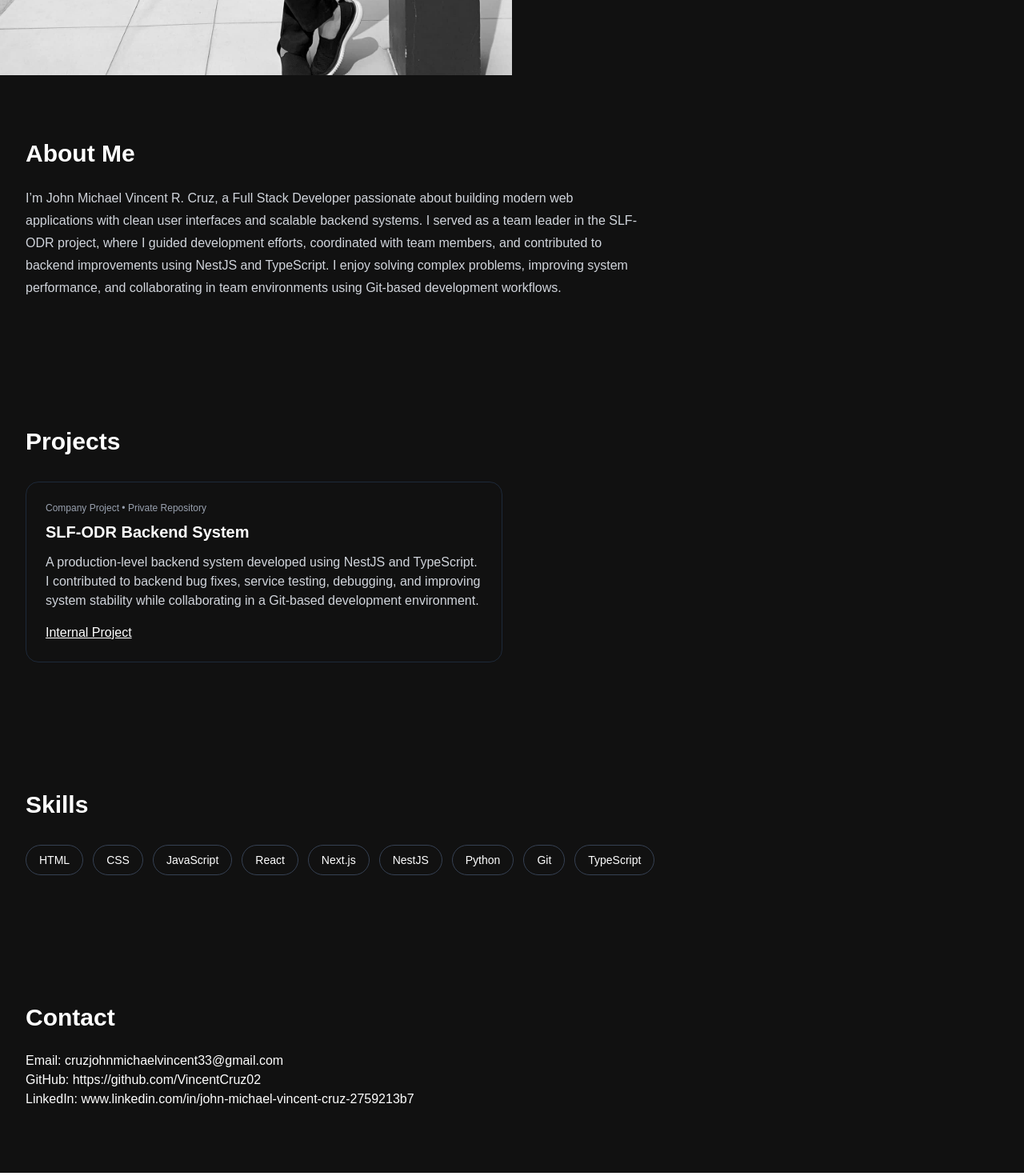
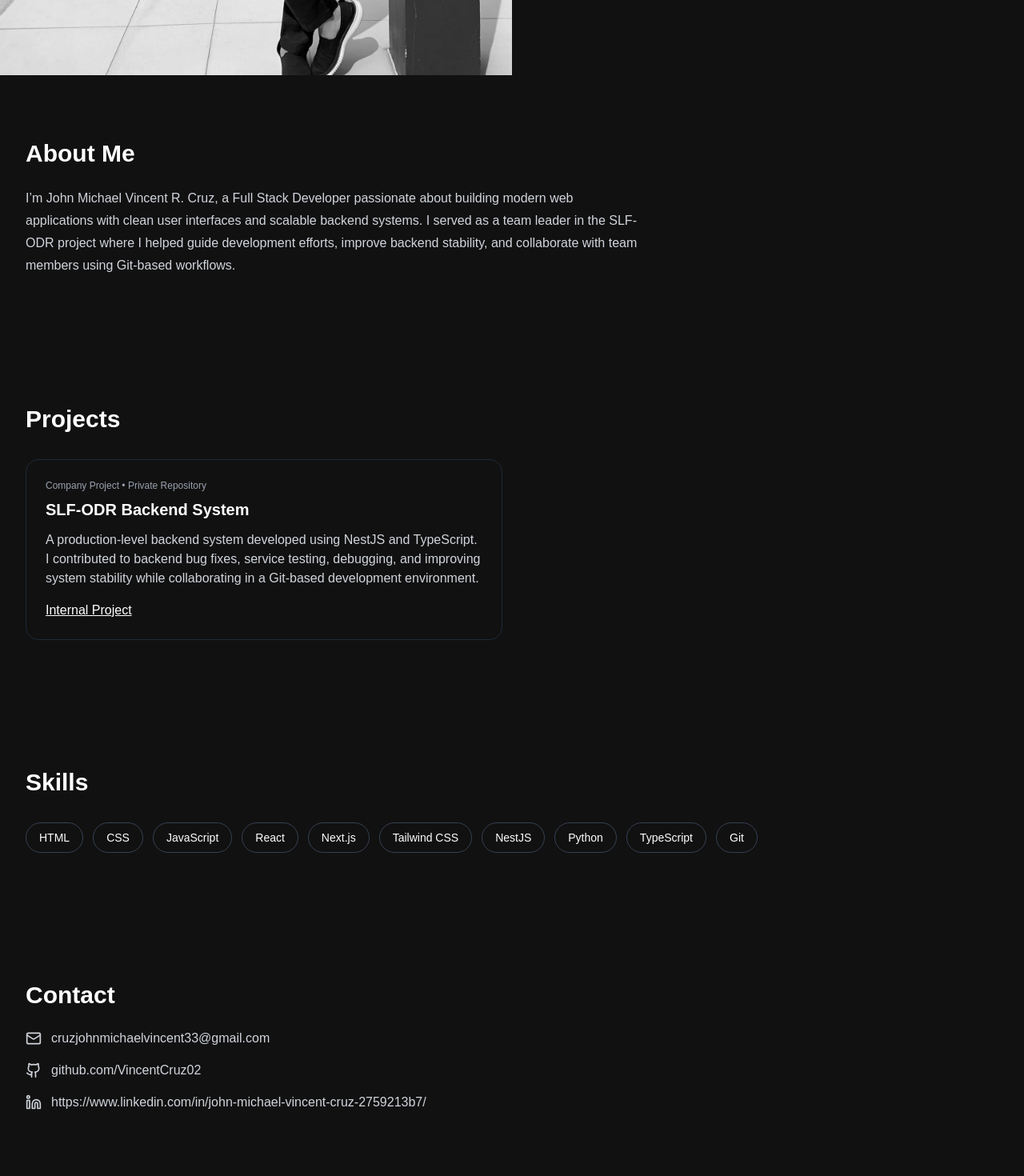
Before and after one commit to VincentCruz02/my-portfolio, a Next.js app: page / in a window 1280 px wide. Shown: the part 706-2176 px from the top of the page at 80% size. Built offline with nearby package versions, Linux system fonts and the light colour scheme.

Commit message:
added clickable contact icons

```diff
--- a/app/page.tsx
+++ b/app/page.tsx
@@ -1,17 +1,27 @@
+import { Mail, Github, Linkedin } from "lucide-react";
+
 export default function Home() {
   return (
     <main className="min-h-screen bg-[#111111] text-white">
       <header className="absolute top-0 z-10 w-full">
         <div className="mx-auto flex max-w-7xl items-center justify-between px-8 py-6">
           <div className="text-sm font-semibold tracking-wide">
-            John Michael Vincent Cruz
+            John Michael Vincent R. Cruz
           </div>
 
           <nav className="hidden gap-8 text-sm text-gray-300 md:flex">
-            <a href="#about" className="hover:text-white">About</a>
-            <a href="#projects" className="hover:text-white">Projects</a>
-            <a href="#skills" className="hover:text-white">Skills</a>
-            <a href="#contact" className="hover:text-white">Contact</a>
+            <a href="#about" className="hover:text-white">
+              About
+            </a>
+            <a href="#projects" className="hover:text-white">
+              Projects
+            </a>
+            <a href="#skills" className="hover:text-white">
+              Skills
+            </a>
+            <a href="#contact" className="hover:text-white">
+              Contact
+            </a>
           </nav>
         </div>
       </header>
@@ -39,7 +49,8 @@ export default function Home() {
 
           <p className="mb-8 max-w-md text-base leading-7 text-gray-300">
             I’m a full stack developer focused on building modern and scalable
-            web applications using technologies like React, Next.js, NestJS, and Python, with experience in Git-based workflows and
+            web applications using technologies like React, Next.js, Tailwind
+            CSS, NestJS, and Python, with experience in Git-based workflows and
             clean backend architecture.
           </p>
 
@@ -63,8 +74,14 @@ export default function Home() {
 
       <section id="about" className="mx-auto max-w-7xl px-8 py-20">
         <h2 className="mb-6 text-3xl font-bold">About Me</h2>
+
         <p className="max-w-3xl text-gray-300 leading-7">
-          I’m John Michael Vincent R. Cruz, a Full Stack Developer passionate about building modern web applications with clean user interfaces and scalable backend systems. I served as a team leader in the SLF-ODR project, where I guided development efforts, coordinated with team members, and contributed to backend improvements using NestJS and TypeScript. I enjoy solving complex problems, improving system performance, and collaborating in team environments using Git-based development workflows.
+          I’m John Michael Vincent R. Cruz, a Full Stack Developer passionate
+          about building modern web applications with clean user interfaces and
+          scalable backend systems. I served as a team leader in the SLF-ODR
+          project where I helped guide development efforts, improve backend
+          stability, and collaborate with team members using Git-based
+          workflows.
         </p>
       </section>
 
@@ -72,7 +89,6 @@ export default function Home() {
         <h2 className="mb-8 text-3xl font-bold">Projects</h2>
 
         <div className="grid gap-6 md:grid-cols-2">
-
           <div className="rounded-2xl border border-gray-800 p-6 hover:border-gray-600 transition">
             <p className="text-xs text-gray-400 mb-2">
               Company Project • Private Repository
@@ -89,11 +105,10 @@ export default function Home() {
               a Git-based development environment.
             </p>
 
-            <a href="#" className="underline">
+            <a href="#" className="underline hover:text-gray-300">
               Internal Project
             </a>
           </div>
-
         </div>
       </section>
 
@@ -107,10 +122,11 @@ export default function Home() {
             "JavaScript",
             "React",
             "Next.js",
+            "Tailwind CSS",
             "NestJS",
             "Python",
+            "TypeScript",
             "Git",
-            "TypeScript"
           ].map((skill) => (
             <span
               key={skill}
@@ -124,9 +140,36 @@ export default function Home() {
 
       <section id="contact" className="mx-auto max-w-7xl px-8 py-20">
         <h2 className="mb-6 text-3xl font-bold">Contact</h2>
-        <p>Email: cruzjohnmichaelvincent33@gmail.com</p>
-        <p>GitHub: https://github.com/VincentCruz02</p>
-        <p>LinkedIn: www.linkedin.com/in/john-michael-vincent-cruz-2759213b7</p>
+
+        <div className="flex flex-col gap-4 text-gray-300">
+          <a
+            href="mailto:your@email.com"
+            className="flex items-center gap-3 hover:text-white transition duration-200"
+          >
+            <Mail size={20} />
+            cruzjohnmichaelvincent33@gmail.com
+          </a>
+
+          <a
+            href="https://github.com/yourusername"
+            target="_blank"
+            rel="noopener noreferrer"
+            className="flex items-center gap-3 hover:text-white transition duration-200"
+          >
+            <Github size={20} />
+            github.com/VincentCruz02
+          </a>
+
+          <a
+            href="https://linkedin.com/in/yourusername"
+            target="_blank"
+            rel="noopener noreferrer"
+            className="flex items-center gap-3 hover:text-white transition duration-200"
+          >
+            <Linkedin size={20} />
+            https://www.linkedin.com/in/john-michael-vincent-cruz-2759213b7/
+          </a>
+        </div>
       </section>
     </main>
   );
--- a/package.json
+++ b/package.json
@@ -9,6 +9,7 @@
     "lint": "eslint"
   },
   "dependencies": {
+    "lucide-react": "^0.577.0",
     "next": "16.1.6",
     "react": "19.2.3",
     "react-dom": "19.2.3"
```
Also changed, not shown: 1 other file (tests, documents, lock files or other folders).
